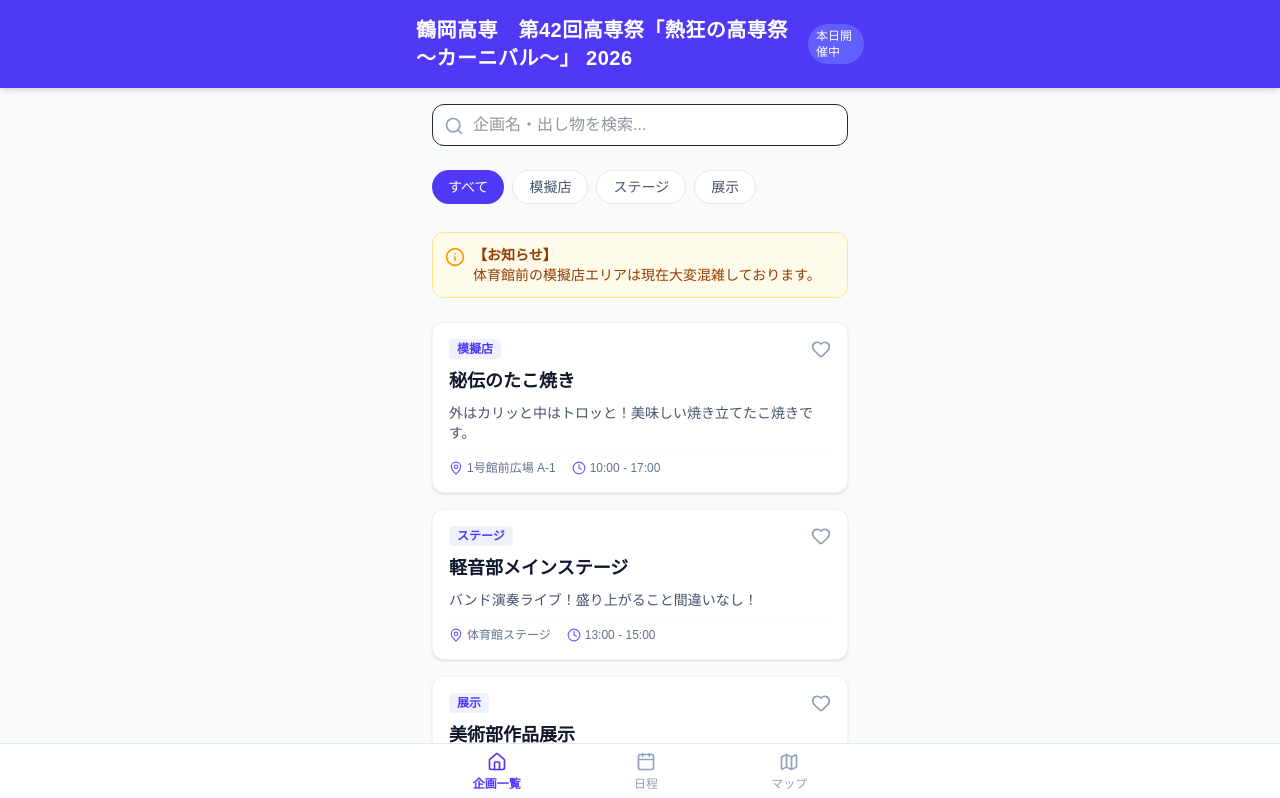
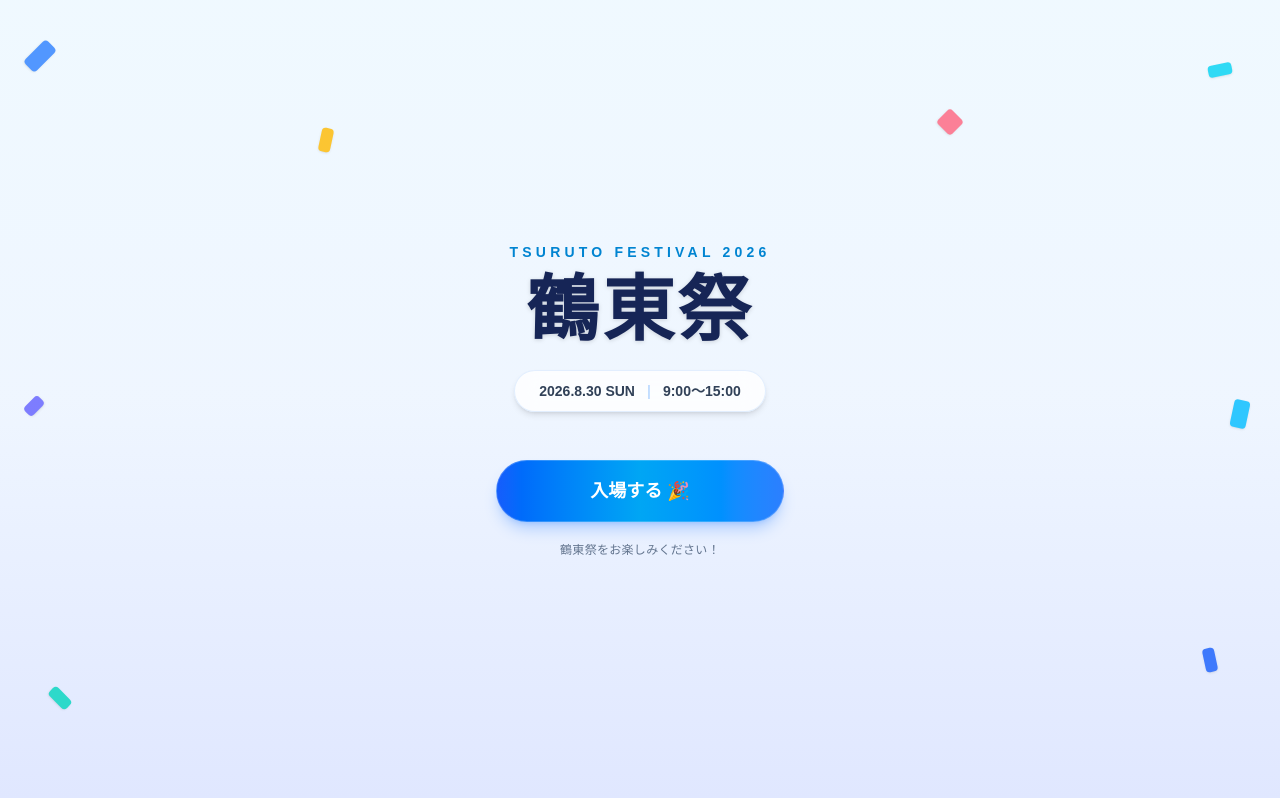
Before and after one commit to T-Mori1001/nittc-festival-app, a Next.js app: page / in a window 1280 px wide. Shown: the top 798 px of the page. Built offline with nearby package versions, Linux system fonts and the light colour scheme.

Commit message:
青基調のおしゃれデザインに更新

```diff
--- a/app/page.tsx
+++ b/app/page.tsx
@@ -1,33 +1,36 @@
 "use client";
 
 import React, { useState, useEffect } from "react";
-import { Search, MapPin, Clock, Heart, Info, Calendar, Map as MapIcon, Home } from "lucide-react";
+import { Search, MapPin, Clock, Heart, Info, Calendar, Map as MapIcon, Home, ChevronLeft, Sparkles } from "lucide-react";
 
-// 模擬店・企画データ
+// 模擬店・企画データ（鶴東祭用）
 const STALLS_DATA = [
-  { id: 1, title: "秘伝のたこ焼き", category: "模擬店", location: "1号館前広場 A-1", time: "10:00 - 17:00", description: "外はカリッと中はトロッと！美味しい焼き立てたこ焼きです。" },
-  { id: 2, title: "軽音部メインステージ", category: "ステージ", location: "体育館ステージ", time: "13:00 - 15:00", description: "バンド演奏ライブ！盛り上がること間違いなし！" },
-  { id: 3, title: "美術部作品展示", category: "展示", location: "2号館2F 201教室", time: "10:00 - 16:30", description: "部員が1年間かけて制作した油絵・イラストの展示。" },
-  { id: 4, title: "本格手打ちそば", category: "模擬店", location: "中庭 B-3", time: "11:00 - 15:00", description: "数量限定！手打ちの本格そばを提供します。" },
+  { id: 1, title: "秘伝のたこ焼き", category: "模擬店", location: "1号館前広場 A-1", time: "9:00 - 15:00", description: "外はカリッと中はトロッと！焼きたての秘伝タレたこ焼きです。" },
+  { id: 2, title: "軽音部 メインステージ", category: "ステージ", location: "体育館ステージ", time: "10:30 - 12:30", description: "話題のロックバンドカバーライブ！会場一体で盛り上がりましょう！" },
+  { id: 3, title: "美術部 作品展 2026", category: "展示", location: "2号館2F 201教室", time: "9:00 - 14:30", description: "部員が1年間かけて制作した油絵・イラスト・立体作品の展示。" },
+  { id: 4, title: "極上手打ちそば", category: "模擬店", location: "中庭 B-3", time: "11:00 - 14:00", description: "数量限定！伝統の製法で手打ちした本格そばを提供します。" },
+  { id: 5, title: "吹奏楽部 ポップスコンサート", category: "ステージ", location: "中庭特設ステージ", time: "13:00 - 14:00", description: "アニメソングからヒット曲まで、全員で楽しめる吹奏楽演奏！" },
 ];
 
 // タイムスケジュールデータ
 const SCHEDULE_DATA = [
-  { time: "10:00 - 10:30", title: "オープニングセレモニー", location: "メインステージ" },
-  { time: "11:00 - 12:30", title: "ダンス部 パフォーマンス", location: "メインステージ" },
-  { time: "13:00 - 15:00", title: "軽音部ライブ", location: "体育館" },
-  { time: "15:30 - 16:30", title: "お笑いライブ＆ビンゴ大会", location: "メインステージ" },
+  { time: "09:00 - 09:30", title: "オープニングセレモニー", location: "メインステージ" },
+  { time: "10:30 - 12:30", title: "軽音部 ライブパフォーマンス", location: "体育館" },
+  { time: "11:00 - 12:00", title: "ダンス部 スペシャルステージ", location: "メインステージ" },
+  { time: "13:00 - 14:00", title: "吹奏楽部 ポップスコンサート", location: "中庭ステージ" },
+  { time: "14:30 - 15:00", title: "グランドフィナーレ & ビンゴ大会", location: "メインステージ" },
 ];
 
 export default function FestivalApp() {
+  const [isEntered, setIsEntered] = useState(false);
   const [activeTab, setActiveTab] = useState<"home" | "schedule" | "map">("home");
   const [searchQuery, setSearchQuery] = useState("");
   const [selectedCategory, setSelectedCategory] = useState("すべて");
   const [favorites, setFavorites] = useState<number[]>([]);
 
-  // お気に入りの永続化 (LocalStorage)
+  // お気に入り（LocalStorage）
   useEffect(() => {
-    const saved = localStorage.getItem("festival_favorites");
+    const saved = localStorage.getItem("tsuruto_favorites");
     if (saved) setFavorites(JSON.parse(saved));
   }, []);
 
@@ -36,7 +39,7 @@ export default function FestivalApp() {
       ? favorites.filter((favId) => favId !== id)
       : [...favorites, id];
     setFavorites(updated);
-    localStorage.setItem("festival_favorites", JSON.stringify(updated));
+    localStorage.setItem("tsuruto_favorites", JSON.stringify(updated));
   };
 
   const filteredStalls = STALLS_DATA.filter((item) => {
@@ -45,43 +48,111 @@ export default function FestivalApp() {
     return matchesSearch && matchesCategory;
   });
 
+  // ----------------------------------------------------
+  // 1. トップ画面（画像デザイン再現：青基調）
+  // ----------------------------------------------------
+  if (!isEntered) {
     return (
-    <div className="min-h-screen bg-slate-50 text-slate-800 pb-20">
+      <div className="min-h-screen bg-gradient-to-b from-sky-50 via-blue-50 to-indigo-100 flex flex-col items-center justify-center relative overflow-hidden px-6 text-center select-none">
+
+        {/* 背景のカラフル＆青系紙吹雪デコレーション */}
+        <div className="absolute inset-0 pointer-events-none opacity-80">
+          <div className="absolute top-10 left-8 w-4 h-8 bg-blue-500 rounded-sm rotate-45 shadow-sm" />
+          <div className="absolute top-16 right-12 w-6 h-3 bg-cyan-400 rounded-sm -rotate-12 shadow-sm" />
+          <div className="absolute top-32 left-1/4 w-3 h-6 bg-amber-400 rounded-sm rotate-12 shadow-sm" />
+          <div className="absolute top-28 right-1/4 w-5 h-5 bg-rose-400 rounded-sm rotate-45 shadow-sm" />
+          <div className="absolute top-1/2 left-6 w-5 h-3 bg-indigo-500 rounded-sm -rotate-45 shadow-sm" />
+          <div className="absolute top-1/2 right-8 w-4 h-7 bg-sky-400 rounded-sm rotate-12 shadow-sm" />
+          <div className="absolute bottom-24 left-12 w-6 h-3 bg-teal-400 rounded-sm rotate-45 shadow-sm" />
+          <div className="absolute bottom-32 right-16 w-3 h-6 bg-blue-600 rounded-sm -rotate-12 shadow-sm" />
+        </div>
+
+        {/* サブタイトル */}
+        <p className="text-xs sm:text-sm tracking-[0.3em] font-bold text-sky-600 mb-3 uppercase">
+          TSURUTO FESTIVAL 2026
+        </p>
+
+        {/* メインタイトルロゴ */}
+        <h1 className="text-6xl sm:text-7xl font-black text-blue-950 tracking-wider mb-6 drop-shadow-sm font-sans">
+          鶴東祭
+        </h1>
+
+        {/* 開催日時バッジ */}
+        <div className="bg-white/80 backdrop-blur-md border border-blue-100/80 shadow-md rounded-full px-6 py-2.5 flex items-center justify-center gap-3 mb-12 text-xs sm:text-sm font-bold text-slate-700">
+          <span>2026.8.30 SUN</span>
+          <span className="text-blue-200">|</span>
+          <span>9:00〜15:00</span>
+        </div>
+
+        {/* 入場ボタン */}
+        <button
+          onClick={() => setIsEntered(true)}
+          className="w-64 sm:w-72 py-4 rounded-full bg-gradient-to-r from-blue-600 via-sky-500 to-blue-500 text-white font-bold text-lg shadow-lg shadow-blue-500/30 hover:shadow-xl hover:scale-105 active:scale-95 transition-all duration-200 flex items-center justify-center gap-2 border border-white/20"
+        >
+          入場する 🎉
+        </button>
+
+        {/* キャプション */}
+        <p className="mt-5 text-xs text-slate-500 font-medium tracking-wide">
+          鶴東祭をお楽しみください！
+        </p>
+      </div>
+    );
+  }
+
+  // ----------------------------------------------------
+  // 2. メイン画面（案内アプリ本体：青ベースのUI）
+  // ----------------------------------------------------
+  return (
+    <div className="min-h-screen bg-slate-50 text-slate-800 pb-24">
       {/* ヘッダー */}
-      <header className="bg-indigo-600 text-white p-4 sticky top-0 z-50 shadow-md">
+      <header className="bg-gradient-to-r from-blue-700 via-blue-600 to-indigo-700 text-white p-4 sticky top-0 z-50 shadow-md">
         <div className="max-w-md mx-auto flex justify-between items-center">
-          <h1 className="text-xl font-bold tracking-wide">鶴岡高専　第42回高専祭「熱狂の高専祭～カーニバル～」 2026</h1>
-          <span className="text-xs bg-indigo-500 px-2 py-1 rounded-full">本日開催中</span>
+          <div className="flex items-center gap-2">
+            <button
+              onClick={() => setIsEntered(false)}
+              className="text-white/80 hover:text-white p-1 rounded-lg hover:bg-white/10 transition"
+              title="トップに戻る"
+            >
+              <ChevronLeft className="w-5 h-5" />
+            </button>
+            <h1 className="text-lg font-black tracking-wide flex items-center gap-1.5">
+              <Sparkles className="w-4 h-4 text-sky-300" /> 鶴東祭 2026
+            </h1>
+          </div>
+          <span className="text-[10px] bg-white/20 backdrop-blur-md px-2.5 py-1 rounded-full font-bold border border-white/20">
+            本日開催中
+          </span>
         </div>
       </header>
 
       {/* メインコンテンツエリア */}
-      <main className="max-w-md mx-auto p-4 space-y-6">
-        {/* 1. ホーム / 模擬店一覧タブ */}
+      <main className="max-w-md mx-auto p-4 space-y-5">
+        {/* タブ 1: 企画一覧（ホーム） */}
         {activeTab === "home" && (
           <>
             {/* 検索バー */}
             <div className="relative">
-              <Search className="absolute left-3 top-3 text-slate-400 w-5 h-5" />
+              <Search className="absolute left-3.5 top-3 text-blue-400 w-4 h-4" />
               <input
                 type="text"
-                placeholder="企画名・出し物を検索..."
+                placeholder="企画名やキーワードで探す..."
                 value={searchQuery}
                 onChange={(e) => setSearchQuery(e.target.value)}
-                className="w-full pl-10 pr-4 py-2 border rounded-xl focus:outline-none focus:ring-2 focus:ring-indigo-500 bg-white"
+                className="w-full pl-10 pr-4 py-2.5 border border-blue-100 rounded-2xl focus:outline-none focus:ring-2 focus:ring-blue-500 bg-white shadow-sm text-sm"
               />
             </div>
 
             {/* カテゴリフィルター */}
-            <div className="flex gap-2 overflow-x-auto pb-1 text-sm">
+            <div className="flex gap-2 overflow-x-auto pb-1 text-xs no-scrollbar">
               {["すべて", "模擬店", "ステージ", "展示"].map((cat) => (
                 <button
                   key={cat}
                   onClick={() => setSelectedCategory(cat)}
-                  className={`px-4 py-1.5 rounded-full whitespace-nowrap font-medium transition ${
+                  className={`px-4 py-2 rounded-full whitespace-nowrap font-bold transition ${
                     selectedCategory === cat
-                      ? "bg-indigo-600 text-white"
-                      : "bg-white text-slate-600 border border-slate-200"
+                      ? "bg-blue-600 text-white shadow-md shadow-blue-500/20"
+                      : "bg-white text-slate-600 border border-slate-200 hover:bg-blue-50"
                   }`}
                 >
                   {cat}
@@ -89,37 +160,52 @@ export default function FestivalApp() {
               ))}
             </div>
 
-            {/* お知らせバナー */}
-            <div className="bg-amber-50 border border-amber-200 p-3 rounded-xl flex items-start gap-2 text-amber-800 text-sm">
-              <Info className="w-5 h-5 text-amber-500 shrink-0 mt-0.5" />
+            {/* リアルタイムお知らせバナー */}
+            <div className="bg-blue-50 border border-blue-200/60 p-3.5 rounded-2xl flex items-start gap-3 text-blue-900 text-xs shadow-sm">
+              <Info className="w-4 h-4 text-blue-600 shrink-0 mt-0.5" />
               <div>
-                <p className="font-bold">【お知らせ】</p>
-                <p>体育館前の模擬店エリアは現在大変混雑しております。</p>
+                <p className="font-bold mb-0.5">【校内アナウンス】</p>
+                <p className="text-blue-700 leading-relaxed">
+                  体育館前の模擬店エリアは12:00頃が混雑ピーク予想です。お早めのご利用をおすすめします。
+                </p>
               </div>
             </div>
 
             {/* 企画カードリスト */}
-            <div className="space-y-4">
+            <div className="space-y-3.5">
               {filteredStalls.map((item) => (
-                <div key={item.id} className="bg-white p-4 rounded-xl border border-slate-100 shadow-sm space-y-2 relative">
+                <div
+                  key={item.id}
+                  className="bg-white p-4 rounded-2xl border border-slate-100 shadow-sm hover:shadow-md transition space-y-2 relative"
+                >
                   <div className="flex justify-between items-start">
-                    <span className="text-xs font-semibold px-2 py-0.5 rounded bg-indigo-50 text-indigo-600">
+                    <span className="text-[11px] font-bold px-2.5 py-0.5 rounded-full bg-blue-50 text-blue-600 border border-blue-100">
                       {item.category}
                     </span>
-                    <button onClick={() => toggleFavorite(item.id)} className="text-slate-400 hover:text-red-500">
-                      <Heart className={`w-5 h-5 ${favorites.includes(item.id) ? "fill-red-500 text-red-500" : ""}`} />
+                    <button
+                      onClick={() => toggleFavorite(item.id)}
+                      className="text-slate-300 hover:text-rose-500 transition"
+                    >
+                      <Heart
+                        className={`w-5 h-5 ${
+                          favorites.includes(item.id)
+                            ? "fill-rose-500 text-rose-500"
+                            : ""
+                        }`}
+                      />
                     </button>
                   </div>
-                  <h3 className="font-bold text-lg text-slate-900">{item.title}</h3>
-                  <p className="text-sm text-slate-600">{item.description}</p>
 
-                  <div className="pt-2 text-xs text-slate-500 flex flex-wrap gap-4 border-t border-slate-50">
-                    <div className="flex items-center gap-1">
-                      <MapPin className="w-3.5 h-3.5 text-indigo-500" />
+                  <h3 className="font-bold text-base text-slate-900">{item.title}</h3>
+                  <p className="text-xs text-slate-600 leading-relaxed">{item.description}</p>
+
+                  <div className="pt-2 text-[11px] text-slate-500 flex flex-wrap gap-4 border-t border-slate-100">
+                    <div className="flex items-center gap-1 font-medium">
+                      <MapPin className="w-3.5 h-3.5 text-blue-500" />
                       <span>{item.location}</span>
                     </div>
-                    <div className="flex items-center gap-1">
-                      <Clock className="w-3.5 h-3.5 text-indigo-500" />
+                    <div className="flex items-center gap-1 font-medium">
+                      <Clock className="w-3.5 h-3.5 text-blue-500" />
                       <span>{item.time}</span>
                     </div>
                   </div>
@@ -129,65 +215,78 @@ export default function FestivalApp() {
           </>
         )}
 
-        {/* 2. タイムスケジュールタブ */}
+        {/* タブ 2: タイムスケジュール */}
         {activeTab === "schedule" && (
           <div className="space-y-4">
-            <h2 className="font-bold text-lg text-slate-800 flex items-center gap-2">
-              <Calendar className="w-5 h-5 text-indigo-600" /> 本日のタイムスケジュール
+            <h2 className="font-bold text-base text-slate-800 flex items-center gap-2">
+              <Calendar className="w-4 h-4 text-blue-600" /> タイムスケジュール
             </h2>
-            <div className="relative border-l-2 border-indigo-200 ml-3 pl-4 space-y-6">
+            <div className="bg-white p-5 rounded-2xl border border-slate-100 shadow-sm">
+              <div className="relative border-l-2 border-blue-200 ml-2 pl-4 space-y-6">
                 {SCHEDULE_DATA.map((event, idx) => (
                   <div key={idx} className="relative">
-                  <div className="absolute -left-[23px] top-1.5 w-3 h-3 rounded-full bg-indigo-600 border-2 border-white" />
-                  <span className="text-xs font-bold text-indigo-600">{event.time}</span>
-                  <h3 className="font-bold text-slate-900 mt-0.5">{event.title}</h3>
+                    <div className="absolute -left-[21px] top-1.5 w-2.5 h-2.5 rounded-full bg-blue-600 border-2 border-white ring-2 ring-blue-100" />
+                    <span className="text-[11px] font-bold text-blue-600 tracking-wide">
+                      {event.time}
+                    </span>
+                    <h3 className="font-bold text-sm text-slate-900 mt-0.5">
+                      {event.title}
+                    </h3>
                     <p className="text-xs text-slate-500 flex items-center gap-1 mt-1">
-                    <MapPin className="w-3 h-3" /> {event.location}
+                      <MapPin className="w-3 h-3 text-slate-400" /> {event.location}
                     </p>
                   </div>
                 ))}
               </div>
             </div>
+          </div>
         )}
 
-        {/* 3. マップタブ */}
+        {/* タブ 3: 校内マップ */}
         {activeTab === "map" && (
           <div className="space-y-4">
-            <h2 className="font-bold text-lg text-slate-800 flex items-center gap-2">
-              <MapIcon className="w-5 h-5 text-indigo-600" /> 校内アクセスマップ
+            <h2 className="font-bold text-base text-slate-800 flex items-center gap-2">
+              <MapIcon className="w-4 h-4 text-blue-600" /> 校内案内マップ
             </h2>
-            <div className="bg-slate-200 rounded-xl h-64 flex items-center justify-center border-2 border-dashed border-slate-300 relative overflow-hidden">
-              {/* ※ 実際に使う際は校内図の画像 <img src="/map.jpg" /> に置き換えます */}
-              <div className="text-center p-4">
-                <MapPin className="w-10 h-10 text-indigo-600 mx-auto mb-2 animate-bounce" />
-                <p className="text-sm font-bold text-slate-600">構内マップ画像表示エリア</p>
-                <p className="text-xs text-slate-400 mt-1">（画像ファイルを指定して配置してください）</p>
+            <div className="bg-slate-100 rounded-2xl h-72 flex items-center justify-center border-2 border-dashed border-blue-200 relative overflow-hidden shadow-inner">
+              <div className="text-center p-6 bg-white/80 backdrop-blur-sm rounded-2xl shadow-sm border border-blue-50">
+                <MapPin className="w-8 h-8 text-blue-600 mx-auto mb-2 animate-bounce" />
+                <p className="text-sm font-bold text-slate-700">校内マップ画像表示エリア</p>
+                <p className="text-xs text-slate-400 mt-1">
+                  （`public/map.jpg` を設置して表示）
+                </p>
               </div>
             </div>
           </div>
         )}
       </main>
 
-      {/* フッターナビゲーション (スマホ風ボトムバー) */}
-      <nav className="fixed bottom-0 left-0 right-0 bg-white border-t border-slate-200 px-6 py-2">
+      {/* ボトムナビゲーションバー */}
+      <nav className="fixed bottom-0 left-0 right-0 bg-white/90 backdrop-blur-md border-t border-slate-200/80 px-6 py-2 z-50 shadow-lg">
         <div className="max-w-md mx-auto flex justify-around">
           <button
             onClick={() => setActiveTab("home")}
-            className={`flex flex-col items-center text-xs gap-1 ${activeTab === "home" ? "text-indigo-600 font-bold" : "text-slate-400"}`}
+            className={`flex flex-col items-center text-[10px] font-bold gap-1 transition ${
+              activeTab === "home" ? "text-blue-600" : "text-slate-400 hover:text-slate-600"
+            }`}
           >
             <Home className="w-5 h-5" />
             企画一覧
           </button>
           <button
             onClick={() => setActiveTab("schedule")}
-            className={`flex flex-col items-center text-xs gap-1 ${activeTab === "schedule" ? "text-indigo-600 font-bold" : "text-slate-400"}`}
+            className={`flex flex-col items-center text-[10px] font-bold gap-1 transition ${
+              activeTab === "schedule" ? "text-blue-600" : "text-slate-400 hover:text-slate-600"
+            }`}
           >
             <Calendar className="w-5 h-5" />
             日程
           </button>
           <button
             onClick={() => setActiveTab("map")}
-            className={`flex flex-col items-center text-xs gap-1 ${activeTab === "map" ? "text-indigo-600 font-bold" : "text-slate-400"}`}
+            className={`flex flex-col items-center text-[10px] font-bold gap-1 transition ${
+              activeTab === "map" ? "text-blue-600" : "text-slate-400 hover:text-slate-600"
+            }`}
           >
             <MapIcon className="w-5 h-5" />
             マップ
```
Lines whose indentation alone changed are shown as unchanged.
